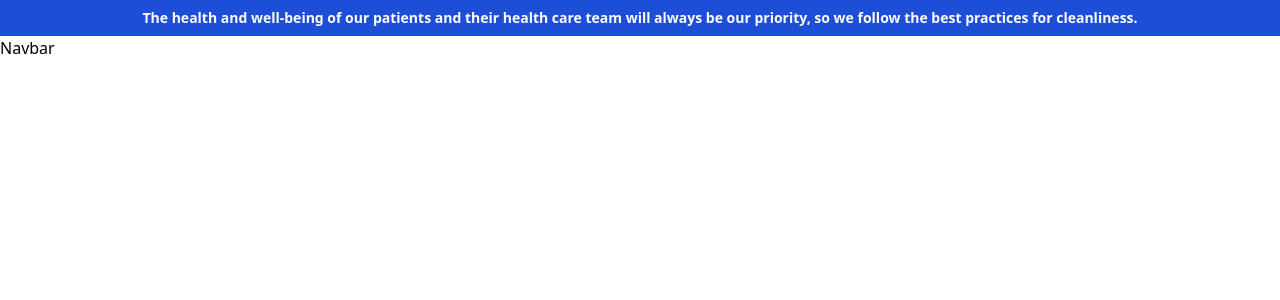
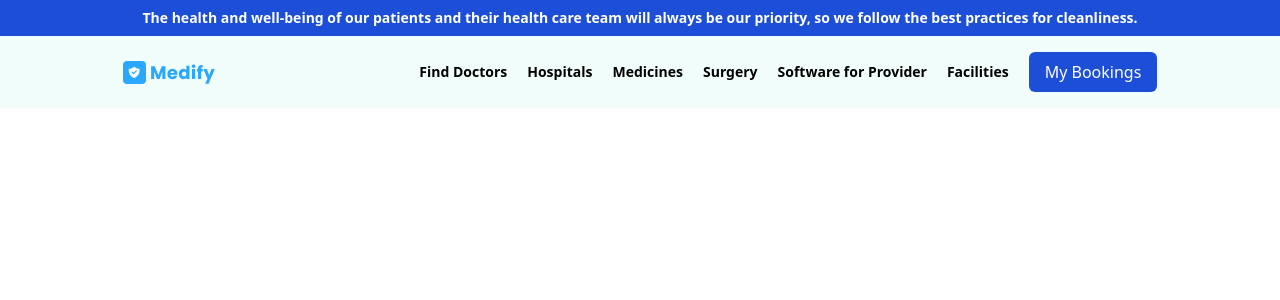
Before and after one commit to shubhamrawat0269/medify, a React (Vite) app: page / in a window 1280 px wide. Shown: the top 300 px of the page. Built offline with nearby package versions, Linux system fonts and the light colour scheme.

Commit message:
Navbar Responsiveness Added

```diff
--- a/src/assets/svgs/GroupIcon.jsx
+++ b/src/assets/svgs/Logo.jsx
@@ -1,6 +1,6 @@
 import React from "react";
 
-const GroupIcon = () => {
+const Logo = () => {
   return (
     <svg
       width="92"
@@ -27,4 +27,4 @@ const GroupIcon = () => {
   );
 };
 
-export default GroupIcon;
+export default Logo;
--- a/src/assets/svgs/elementor1.jsx
+++ b/src/assets/svgs/elementor1.jsx
@@ -1,6 +1,6 @@
 import React from "react";
 
-const elementor1 = () => {
+const Elementor1 = () => {
   return (
     <svg
       width="111"
@@ -42,4 +42,4 @@ const elementor1 = () => {
   );
 };
 
-export default elementor1;
+export default Elementor1;
--- a/src/assets/svgs/elementor5.jsx
+++ b/src/assets/svgs/elementor5.jsx
@@ -1,6 +1,6 @@
 import React from "react";
 
-const elementor5 = () => {
+const Elementor5 = () => {
   return (
     <svg
       width="43"
@@ -38,4 +38,4 @@ const elementor5 = () => {
   );
 };
 
-export default elementor5;
+export default Elementor5;
--- a/src/components/Navbar/Navbar.jsx
+++ b/src/components/Navbar/Navbar.jsx
@@ -1,7 +1,34 @@
 import React from "react";
+import Logo from "../../assets/svgs/Logo";
+import { IoIosMenu } from "react-icons/io";
 
-const Navbar = () => {
-  return <div>Navbar</div>;
+const Navbar = ({ bgColor }) => {
+  return (
+    <div className={`${bgColor}`}>
+      <div className="flex justify-between items-center p-4 w-5/6 m-auto">
+        <div>
+          <Logo />
+        </div>
+        <div className="hidden md:flex md:items-center md:gap-5">
+          <ol className="flex justify-center gap-5 text-sm font-bold">
+            <li>Find Doctors</li>
+            <li>Hospitals</li>
+            <li>Medicines</li>
+            <li>Surgery</li>
+            <li>Software for Provider</li>
+            <li>Facilities</li>
+          </ol>
+          <button className="bg-blue-700 text-white p-2 pl-4 pr-4 rounded-md">
+            My Bookings
+          </button>
+        </div>
+
+        <div className="md:hidden cursor-pointer">
+          <IoIosMenu size={32} />
+        </div>
+      </div>
+    </div>
+  );
 };
 
 export default Navbar;
--- a/src/components/NotificationModal/NotificationModal.jsx
+++ b/src/components/NotificationModal/NotificationModal.jsx
@@ -2,7 +2,7 @@ import React from "react";
 
 const NotificationModal = ({ msg }) => {
   return (
-    <div className="text-sm font-bold bg-blue-700 text-white p-2 text-center">
+    <div className="text-sm font-bold bg-blue-700 text-white text-center p-5 md:p-2">
       {msg}
     </div>
   );
--- a/src/pages/Home.jsx
+++ b/src/pages/Home.jsx
@@ -5,7 +5,7 @@ const Home = () => {
   return (
     <>
       <NotificationModal msg={notificationMsg} />
-      <Navbar />
+      <Navbar bgColor="bg-teal-50" />
     </>
   );
 };
```
